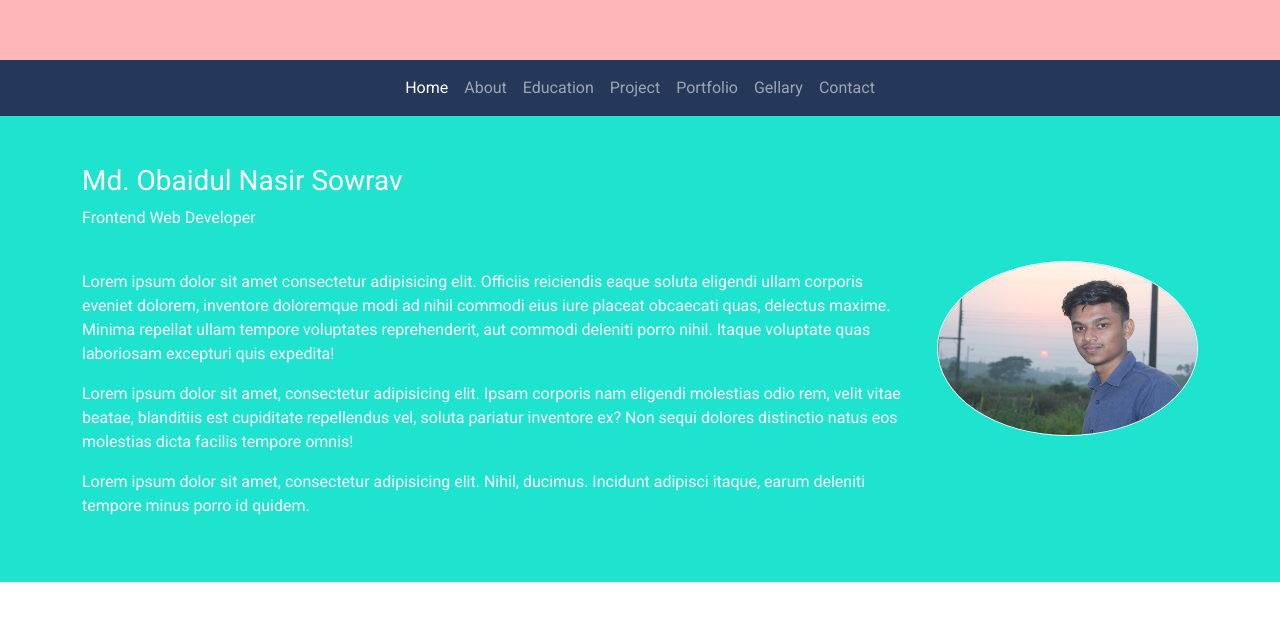
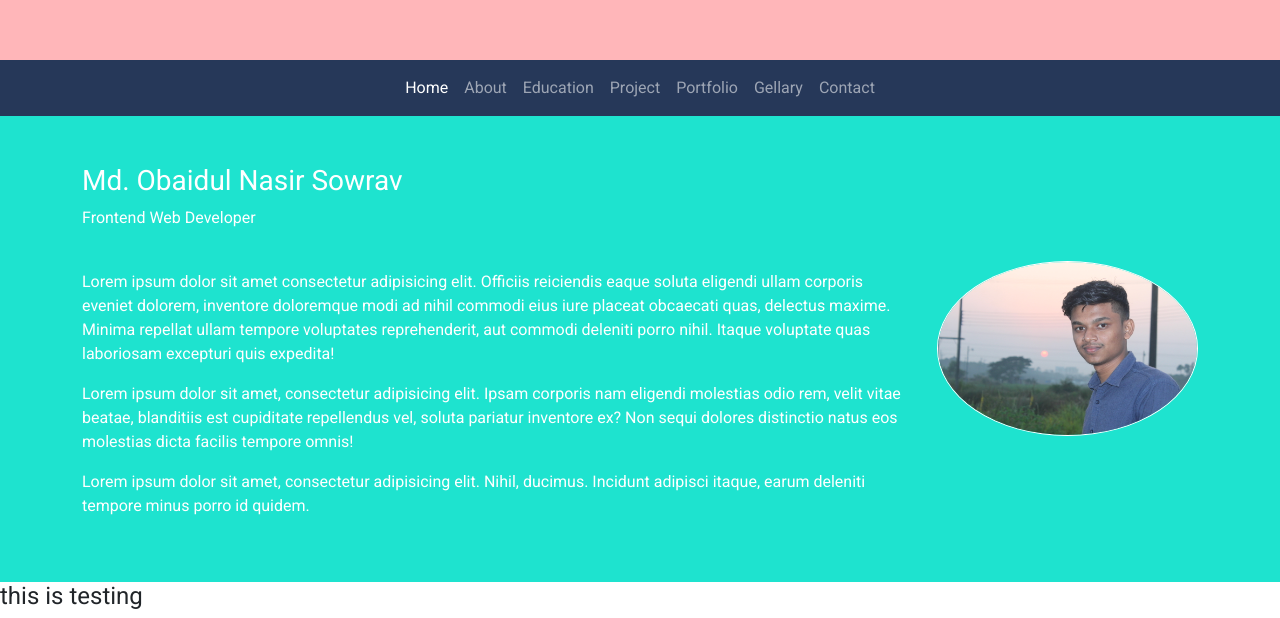
Before and after one commit to obaidulnasir/my-first-website, a plain HTML site: page index.html in a window 1280 px wide. Shown: the part 740-1358 px from the top of the page. Before the commit the page ends 1322 px from the top, so only its background shows below. Drawn offline with nearby package versions, Linux system fonts and the light colour scheme.

Commit message:
testing commit

```diff
--- a/index.html
+++ b/index.html
@@ -143,8 +143,8 @@ main work start here
 
 <!-- ============About Me Section End============== -->
 
-
-
+<!-- =======git testing=== -->
+<h4> this is testing</h4>
 
 
 
```
